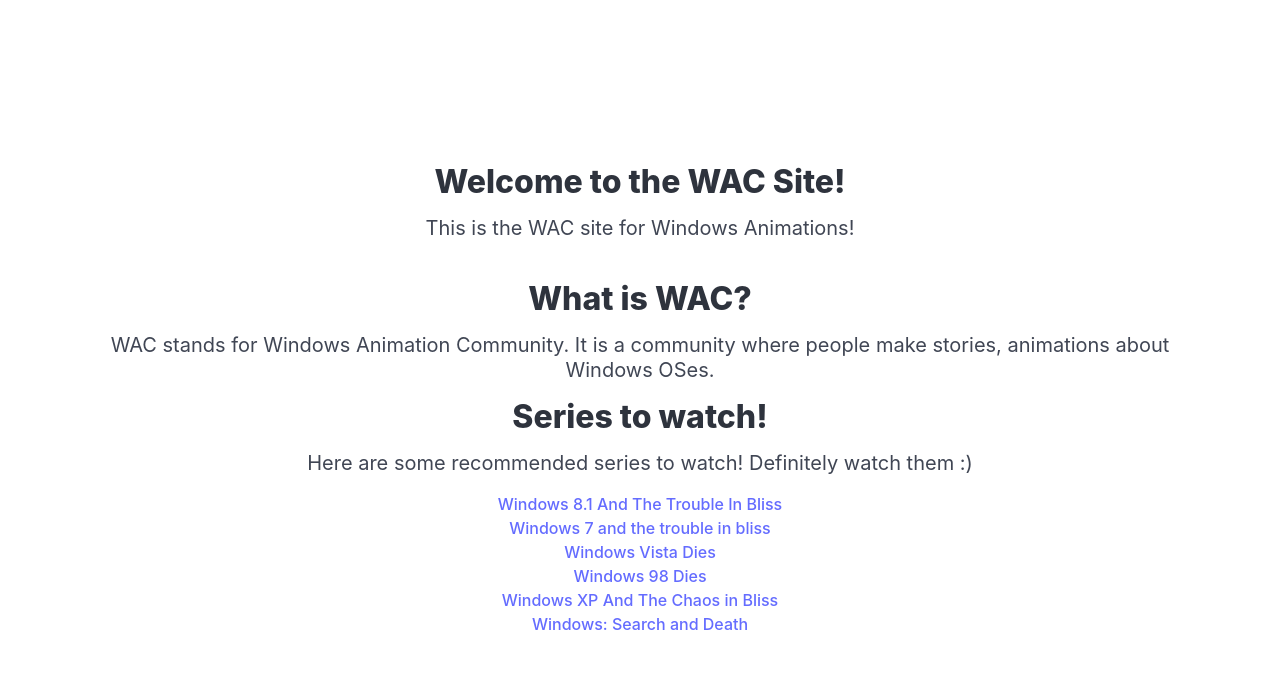
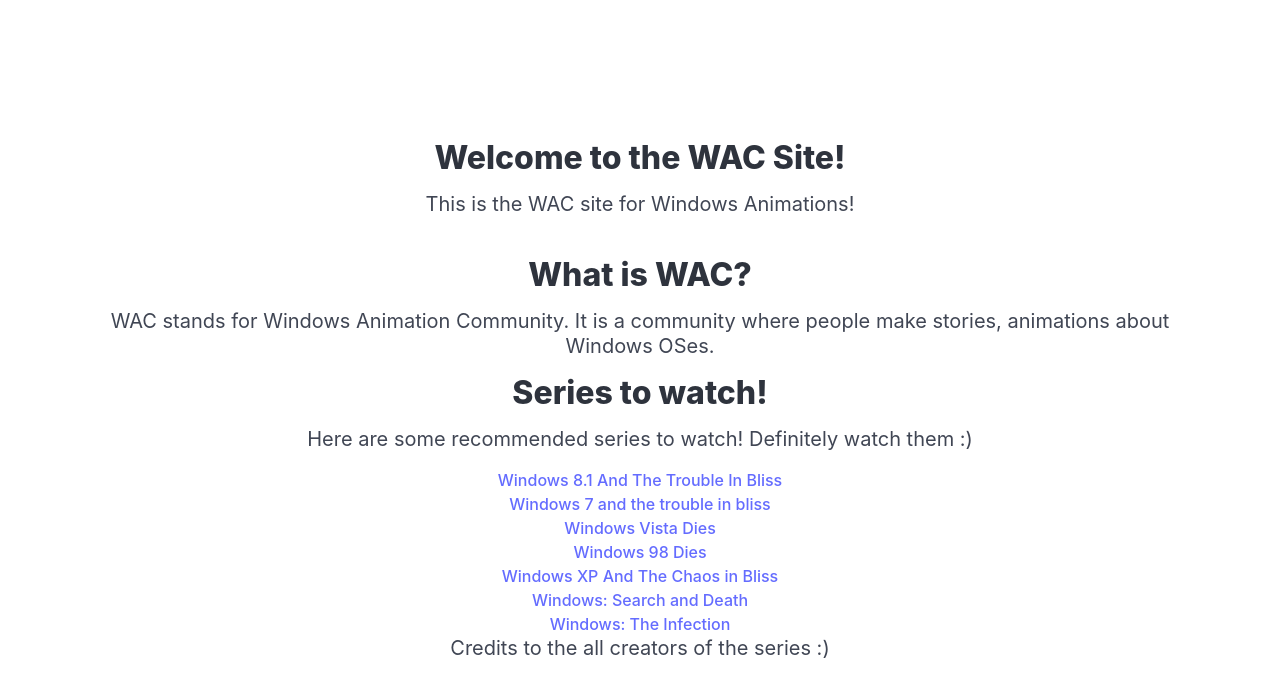
Before and after one commit to WAC-Site/wac-site, a React (Vite) app: page / in a window 1280 px wide. Shown: the top 696 px of the page. Built offline with nearby package versions, Linux system fonts and the light colour scheme.

Commit message:
added wti and credits

```diff
--- a/src/App.tsx
+++ b/src/App.tsx
@@ -29,6 +29,10 @@
         <li className="list-item">
           <a href="https://www.youtube.com/watch?v=oiglhaQ1dtg&list=PLrbJqOKaKI1CMFvfvBU-66y31Pp_QVoRV">Windows: Search and Death</a>
         </li>
+        <li className="list-item">
+          <a href="https://www.youtube.com/watch?v=oLmAzrYJbis&list=PLSzEmMnjb_gonK5vv4tg841pCnuZy16Cq">Windows: The Infection</a>
+      </li>
+        <p className="subtitle">Credits to the all creators of the series :)</p>
       </ul>
     </div>
   </section>
```
